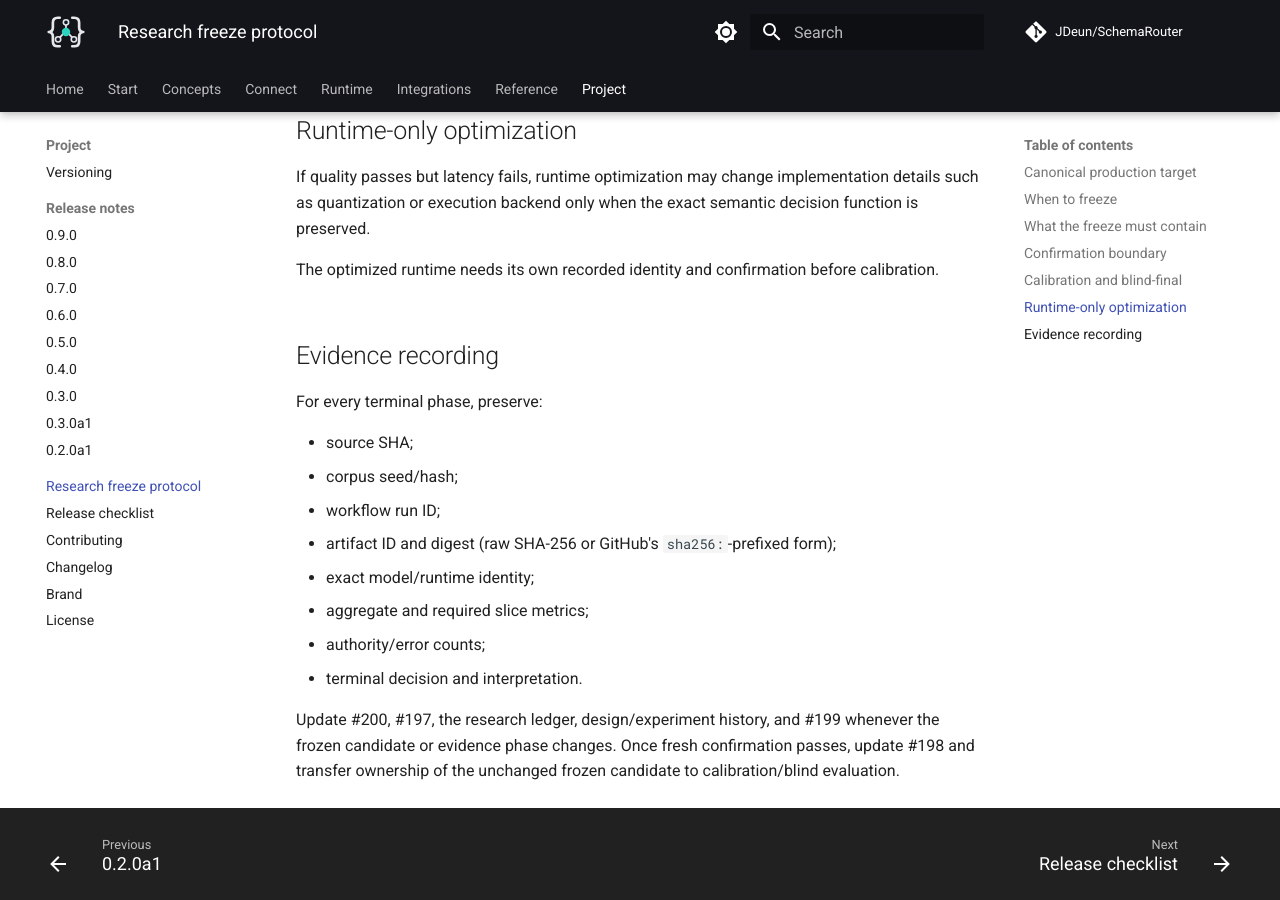
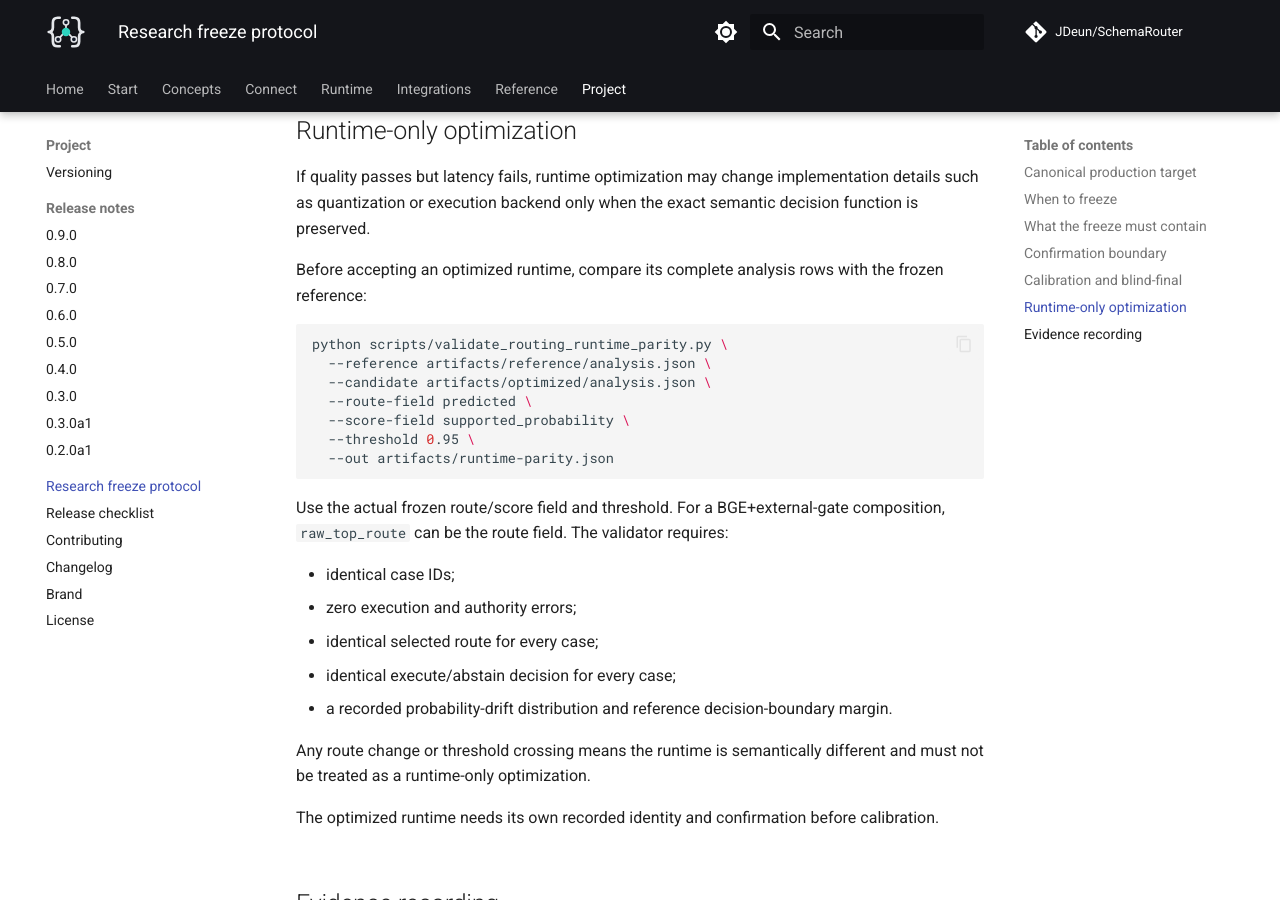
Before and after one commit to JDeun/SchemaRouter, an MkDocs documentation site: the page built from docs/research/operation-routing-freeze-protocol.md, in a window 1280 px wide and 900 px high, scrolled down 3068 px. Built offline with MkDocs 1.6.1 and Material for MkDocs 9.7.7, drawn with Linux system fonts in a browser that asks for light colours; comment, search, counter and statistics services are not loaded.

Commit message:
docs: require parity validation for runtime optimization

````diff
--- a/docs/research/operation-routing-freeze-protocol.md
+++ b/docs/research/operation-routing-freeze-protocol.md
@@ -112,6 +112,30 @@ Calibration and blind evidence become consumed after use and cannot be recycled
 If quality passes but latency fails, runtime optimization may change implementation details such as
 quantization or execution backend only when the exact semantic decision function is preserved.
 
+Before accepting an optimized runtime, compare its complete analysis rows with the frozen reference:
+
+```bash
+python scripts/validate_routing_runtime_parity.py \
+  --reference artifacts/reference/analysis.json \
+  --candidate artifacts/optimized/analysis.json \
+  --route-field predicted \
+  --score-field supported_probability \
+  --threshold 0.95 \
+  --out artifacts/runtime-parity.json
+```
+
+Use the actual frozen route/score field and threshold. For a BGE+external-gate composition,
+`raw_top_route` can be the route field. The validator requires:
+
+- identical case IDs;
+- zero execution and authority errors;
+- identical selected route for every case;
+- identical execute/abstain decision for every case;
+- a recorded probability-drift distribution and reference decision-boundary margin.
+
+Any route change or threshold crossing means the runtime is semantically different and must not be
+treated as a runtime-only optimization.
+
 The optimized runtime needs its own recorded identity and confirmation before calibration.
 
 ## Evidence recording
````
